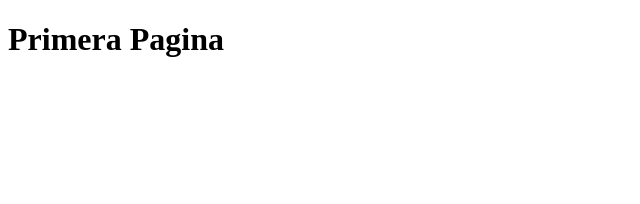
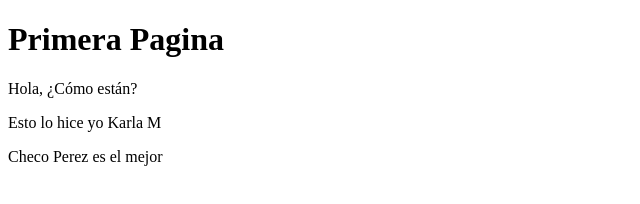
Before and after one commit to Karla0216/Practica5222, a plain HTML site: page index.html in a window 1280 px wide. Shown: the whole page, without its empty margins (0-640 px from the left). Drawn offline with Linux system fonts and the light colour scheme.

Commit message:
Update index.html

```diff
--- a/index.html
+++ b/index.html
@@ -9,5 +9,8 @@
 <body>
     <!-- KMRG -->
     <h1>Primera Pagina</h1>
+    <p>Hola, ¿Cómo están?</p>
+    <p>Esto lo hice yo Karla M</p>
+    <p>Checo Perez es el mejor</p>
 </body>
 </html>
```
